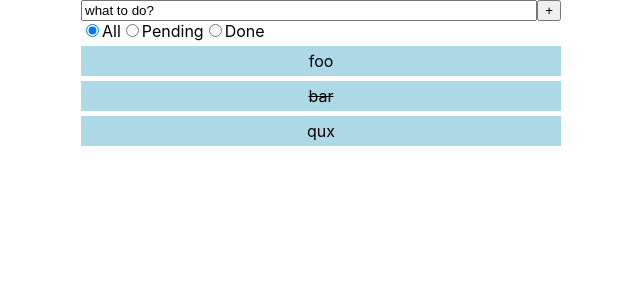
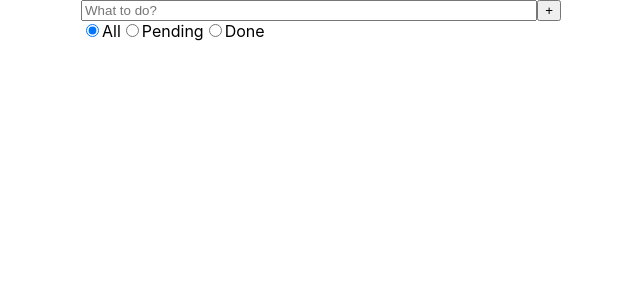
Before and after one commit to pfraces-graveyard/react-todo-list, a React (Create React App) app: page / in a window 1280 px wide. Shown: the top 300 px of the page, without its empty margins (319-959 px from the left). Built offline with nearby package versions, Linux system fonts and the light colour scheme.

Commit message:
bugfix: keep state on add item

```diff
--- a/src/App.js
+++ b/src/App.js
@@ -3,14 +3,24 @@ import "./App.css";
 
 function App() {
   const [state, setState] = useState({
-    newItem: "what to do?",
+    newItem: "",
     filter: "All",
-    items: [
-      { text: "foo", done: false, id: 0 },
-      { text: "bar", done: true, id: 1 },
-      { text: "qux", done: false, id: 2 }
-    ]
+    items: []
   });
+
+  const getItemsFiltered = () => {
+    return state.items.filter(item => {
+      if (state.filter === "Pending") {
+        return !item.done;
+      }
+
+      if (state.filter === "Done") {
+        return item.done;
+      }
+
+      return true;
+    });
+  };
 
   const handleChange = e => {
     setState({ ...state, newItem: e.target.value });
@@ -18,6 +28,7 @@ function App() {
 
   const handleClick = () => {
     setState({
+      ...state,
       newItem: "",
       items: [
         ...state.items,
@@ -29,17 +40,18 @@ function App() {
   const toggleStatus = id => {
     setState({
       ...state,
-      items: state.items.map(item =>
-        item.id === id ? { ...item, done: !item.done } : item
-      )
+      items: state.items.map(item => {
+        if (item.id !== id) {
+          return item;
+        }
+
+        return { ...item, done: !item.done };
+      })
     });
   };
 
   const handleFilterChange = filter => {
-    setState({
-      ...state,
-      filter: filter
-    });
+    setState({ ...state, filter: filter });
   };
 
   return (
@@ -50,6 +62,7 @@ function App() {
             className="add-input"
             onChange={handleChange}
             value={state.newItem}
+            placeholder="What to do?"
           />
           <button className="add" onClick={handleClick}>
             +
@@ -85,17 +98,7 @@ function App() {
           </label>
         </div>
         <div className="list">
-          {state.items
-            .filter(item => {
-              if (state.filter === "Pending") {
-                return !item.done;
-              }
-              if (state.filter === "Done") {
-                return item.done;
-              }
-              return true;
-            })
-            .map(item => (
+          {getItemsFiltered().map(item => (
             <div
               onClick={() => toggleStatus(item.id)}
               className={item.done ? "item done" : "item"}
```
Lines whose indentation alone changed are shown as unchanged.
